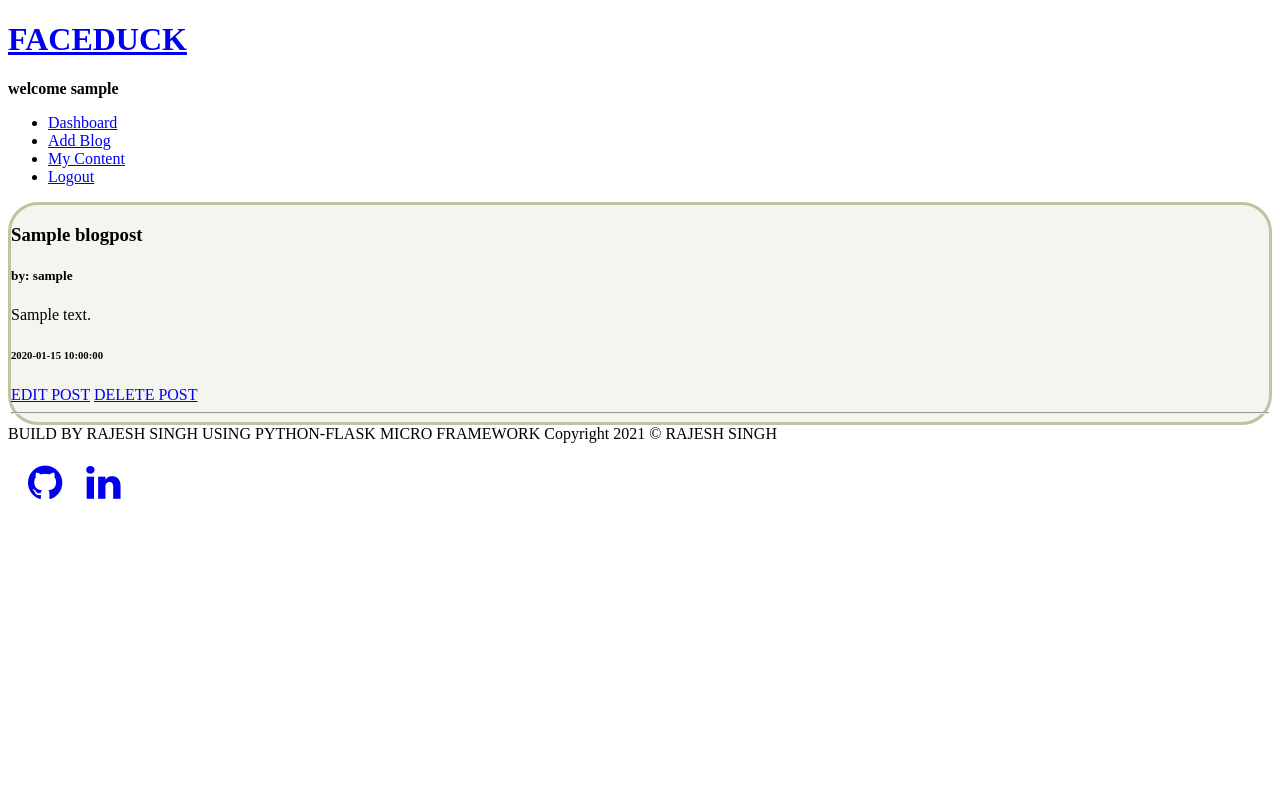
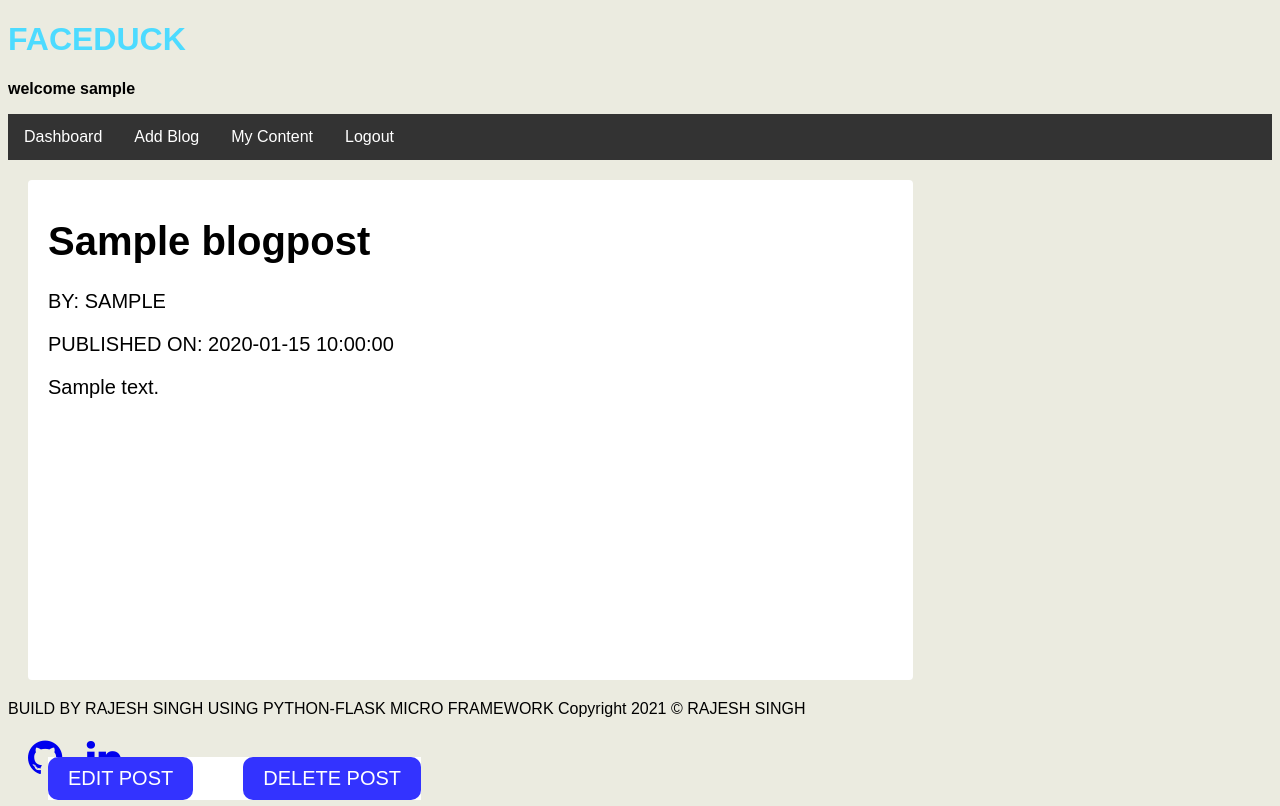
Before and after one commit to ohmygodrohan/flask_faceduck, a Flask app: page /mycontent in a window 1280 px wide. Before the commit the page ends 499 px from the top, so only its background shows below. Run offline with Flask 2, Linux system fonts and the light colour scheme; the visitor is signed in with stand-in values (Sample User, id 1); tables that the repository leaves empty hold one stand-in row (values such as "Sample post").

Commit message:
finally css completed

```diff
--- a/static/basic.css
+++ b/static/basic.css
@@ -1,3 +1,8 @@
+body {
+  background-color: #ebebe0;
+font-family: sans-serif;
+
+}
 .blogadd{
     color: green;
 
@@ -9,8 +14,84 @@
 }
 
 .post{
-    border-style: solid;
-    border-color: #c2c2a3;
-    background-color: #f5f5ef;
-    border-radius: 30px;
+  margin: 20px;
+  width: 70%;
+  height: 500px;
+  padding: 12px 20px;
+  box-sizing: border-box;
+  border: none;
+  border-radius: 4px;
+  background-color: white;
+  resize: none;
+  font-size: 20px;
 }
+
+textarea {
+  width: 100%;
+  height: 150px;
+  padding: 12px 20px;
+  box-sizing: border-box;
+  border: none;
+  border-radius: 4px;
+  resize: none;
+  font-size: 20px;
+  text-align: center;
+}
+
+a{
+    text-decoration: none;
+}
+
+input[type=submit] {
+  background-color: #3333ff;
+  border: none;
+  color: white;
+  padding: 10px 20px;
+  text-align: center;
+  text-decoration: none;
+  display: inline-block;
+  font-size: 16px;
+  border-radius: 10px;
+}
+
+ul {
+  list-style-type: none;
+  margin: 0;
+  padding: 0;
+  overflow: hidden;
+  background-color: #333;
+
+}
+
+li {
+  float: left;
+}
+
+li a {
+  display: block;
+  color: white;
+  text-align: center;
+  padding: 14px 16px;
+  text-decoration: none;
+}
+
+/* Change the link color to #111 (black) on hover */
+li a:hover {
+  background-color: #111;
+
+
+
+}
+
+
+.logo {
+    color: #4ddbff;
+}
+
+ .logo:hover {
+ color:  #66e0ff;
+ }
+
+ .detail {
+    text-transform: uppercase;
+ }
--- a/templates/base.html
+++ b/templates/base.html
@@ -20,8 +20,10 @@
           <li><a class="p-2 text-dark" href="{{ url_for('dash') }}">Dashboard</a></li>
           <li><a class="p-2 text-dark" href="{{ url_for('blog')}}">Add Blog</a></li>
           <li><a class="p-2 text-dark" href="{{ url_for('mycontent') }}">My Content</a></li>
-          <li><a class="p-2 text-dark" href="{{ url_for('logout') }}">Logout</a></li>
+          <li><a class="p-2 text-dark" href="{{ url_for('logout') }}" style="float:right;">Logout</a></li>
+        </ul>
         {% else %}
+        <ul>
           <li><a class="p-2 text-dark" href="{{ url_for('dash') }}">Dashboard</a></li>
           <li><a class="p-2 text-dark" href="/login">Log In/Register</a></li>
         </ul>
--- a/templates/edit.html
+++ b/templates/edit.html
@@ -7,8 +7,8 @@
 <form method="post" action="{{url_for('blogupdate')}}">
     <center><h1>EDIT BLOG</h1></center>
      <input type="hidden" name="id" value="{{data.id}}">
-    TITLE:<input type="text" name="title" value="{{ data.title }}"><br>
-    CONTENT:<textarea name = 'content' rows="10" cols="25" >{{data.content}}</textarea><br>
+    <textarea name="title" style="height: 70px;">{{ data.title }}</textarea><br>
+    <textarea name = 'content'>{{data.content}}</textarea><br>
     <input type="submit" value="UPDATE">
 
 </form>
--- a/templates/mycontent.html
+++ b/templates/mycontent.html
@@ -13,14 +13,24 @@
 {% if data %}
     {% for part in data %}
         <div class="post">
-        <h3>{{part.title}} </h3>
-        <h5>by: {{part.username}} </h5>
-        <p>{{part.content}}</p>
-        <h6>{{part.date_posted}}</h6>
-
-        <a href="{{ url_for('blogedit',id=part.id) }}">EDIT POST</a>
-        <a href="{{ url_for('deleteblog',id=part.id) }}">DELETE POST</a>
-        <hr>
+        <h1>{{part.title}} </h1>
+              <div class="detail">
+        <p><span>By: </span>{{part.username}} </p>
+        <p><span>Published on: </span>{{part.date_posted}}</p>
+        </div>
+        <p><span></span>{{part.content}}</p>
+        <ul style="position: absolute; bottom: 0; background-color: white;">
+        <li><a  style=" background-color: #3333ff;
+  color: white;
+  padding: 10px 20px;
+  text-decoration: none;
+  text-transform: uppercase; border-radius: 10px;" href="{{ url_for('blogedit',id=part.id) }}">EDIT POST</a></li>
+        <li><a style='background-color: #3333ff;
+  color: white;
+  padding: 10px 20px;
+  text-decoration: none;
+  text-transform: uppercase; margin-left: 50px; border-radius: 10px;' href="{{ url_for('deleteblog',id=part.id) }}">DELETE POST</a></li>
+        </ul>
         </div>
     {% endfor %}
 
```
Also changed, not shown: templates/blog.html (+4 -3 lines), templates/dashboard.html (+6 -6 lines), templates/login.html (+18 -2 lines), templates/signup.html (+36 -4 lines).
